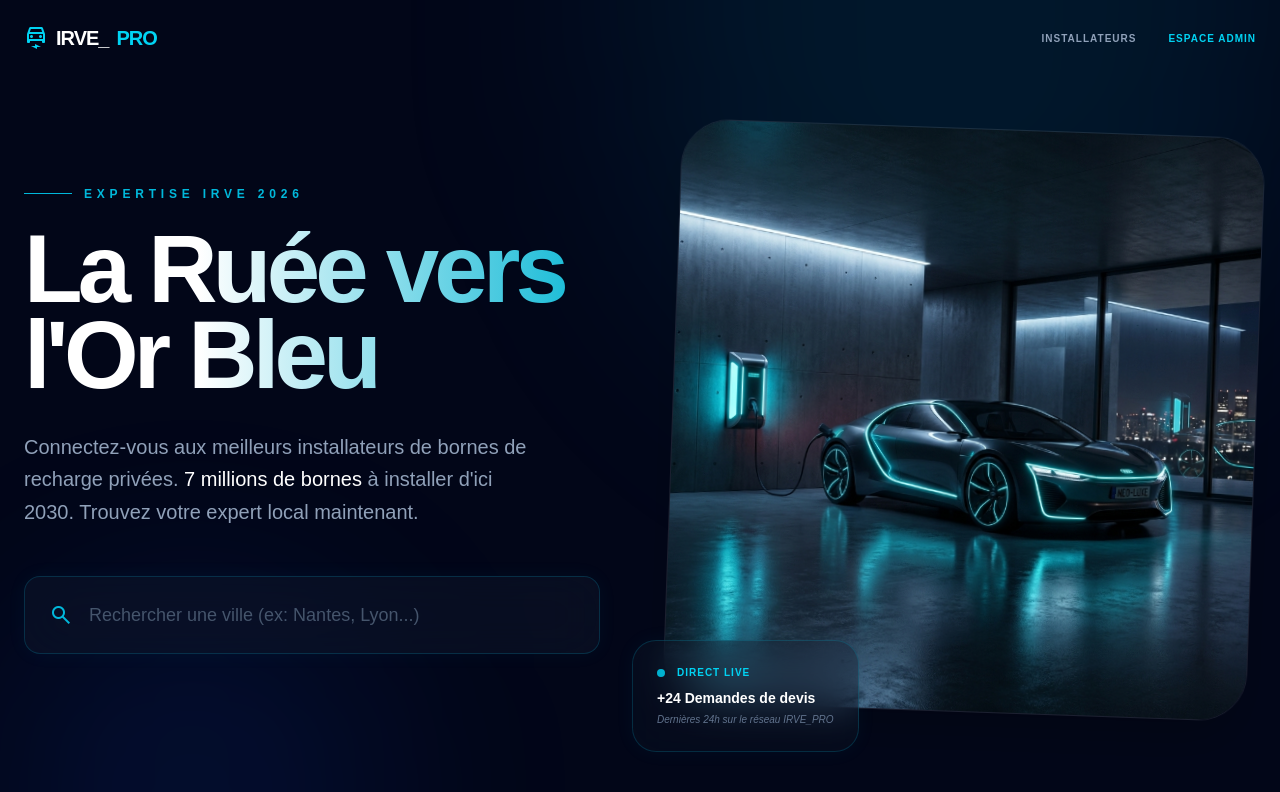
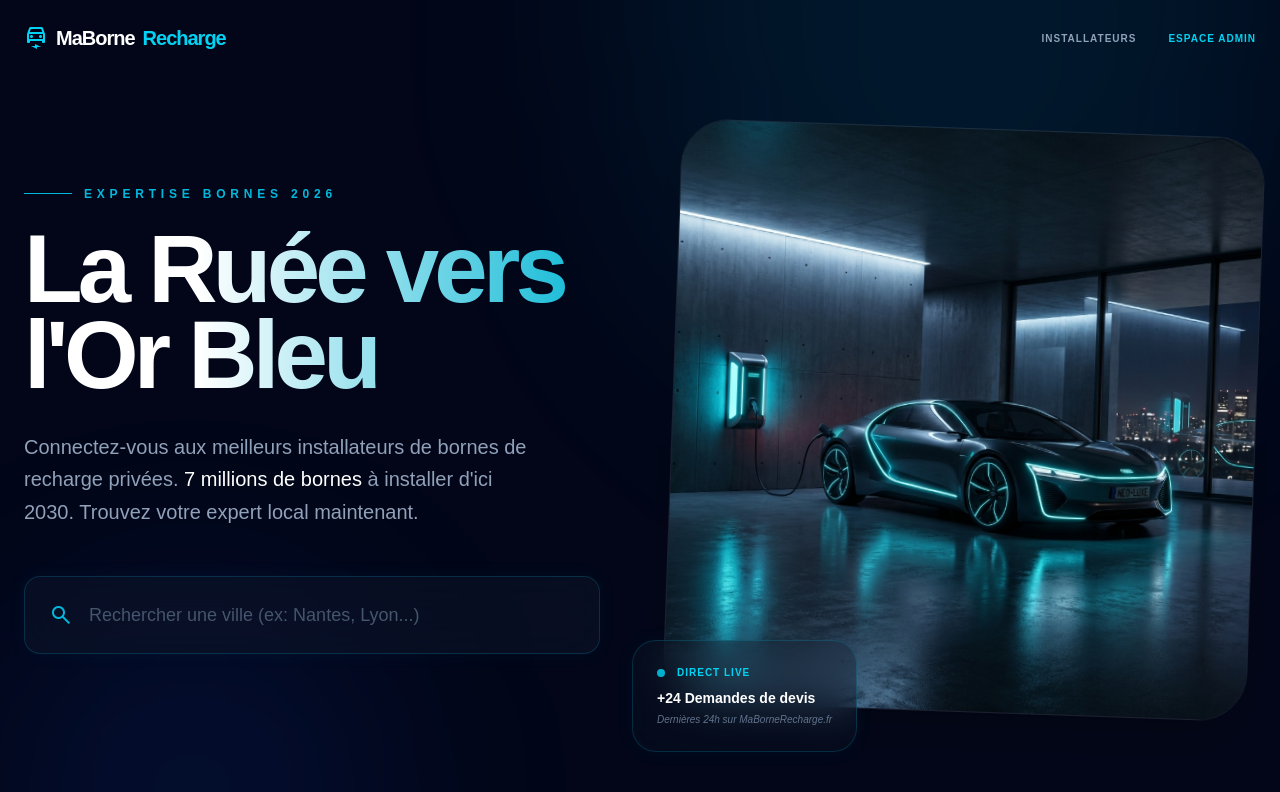
Before and after one commit to JaxProd/-my-irve-site, a Next.js app: page / in a window 1280 px wide. Shown: the top 792 px of the page. Built offline with nearby package versions, Linux system fonts and the light colour scheme.

Commit message:
style: global rebranding to MaBorneRecharge

```diff
--- a/src/app/[slug]/page.tsx
+++ b/src/app/[slug]/page.tsx
@@ -18,7 +18,7 @@ export default async function CityPage({ params }: { params: Promise<{ slug: str
       <nav className="p-6 border-b border-white/5 flex justify-between items-center bg-slate-900/50 backdrop-blur-xl sticky top-0 z-50">
         <a href="/" className="font-black text-xl tracking-tighter text-white flex items-center gap-2">
             <span className="material-symbols-outlined text-cyan-400">electric_car</span>
-            IRVE_<span className="text-cyan-400">PRO</span>
+            MaBorne<span className="text-cyan-400">Recharge</span>
         </a>
         <button className="text-[10px] font-bold uppercase tracking-widest bg-cyan-500/10 text-cyan-400 px-6 py-3 rounded-full border border-cyan-500/20 hover:bg-cyan-500/20 transition-all">
             Contact Expert
@@ -117,8 +117,8 @@ export default async function CityPage({ params }: { params: Promise<{ slug: str
 
       {/* FOOTER */}
       <footer className="border-t border-white/5 py-12 text-center text-[10px] text-slate-600 uppercase tracking-widest flex flex-col gap-4">
-        <div>IRVE_PRO — Expert local à {city.name}</div>
-        <a href="/devenir-partenaire" className="text-slate-800 hover:text-cyan-800 transition-colors">VOUS ÊTES INSTALLATEUR À {city.name.toUpperCase()} ? REJOINGNEZ-NOUS</a>
+        <div>MaBorneRecharge — Expert local à {city.name}</div>
+        <a href="/devenir-partenaire" className="text-slate-800 hover:text-cyan-800 transition-colors">VOUS ÊTES INSTALLATEUR À {city.name.toUpperCase()} ? REJOIGNEZ-NOUS</a>
       </footer>
     </main>
   );
--- a/src/app/admin/page.tsx
+++ b/src/app/admin/page.tsx
@@ -19,9 +19,9 @@ export default function AdminOverview()
           <div>
             <div className="flex items-center gap-2 text-cyan-500 mb-2">
               <span className="material-symbols-outlined">electric_car</span>
-              <span className="text-xs font-bold uppercase tracking-widest">Backoffice IRVE-PRO</span>
+              <span className="text-xs font-bold uppercase tracking-widest">Backoffice MaBorneRecharge</span>
             </div>
-            <h1 className="text-4xl font-black text-white italic tracking-tighter">EV_LEAD DATA</h1>
+            <h1 className="text-4xl font-black text-white italic tracking-tighter">DATA DASHBOARD</h1>
           </div>
           <nav className="flex gap-4">
             <a href="/admin/stats" className="bg-white/5 hover:bg-white/10 px-6 py-3 rounded-xl text-sm font-bold border border-white/10 transition-all">
@@ -126,8 +126,8 @@ export default function AdminOverview()
                         <div><strong className="text-white block">API Scraping</strong> Python extraction Qualifelec.</div>
                     </li>
                     <li className="flex items-start gap-3">
-                        <span className="material-symbols-outlined text-blue-500 text-sm">hub</span>
-                        <div><strong className="text-white block">Lead Broker</strong> Vente Webhook partenaires.</div>
+                        <span className="material-symbols-outlined text-cyan-500 text-sm">hub</span>
+                        <div><strong className="text-white block">MaBorne Broker</strong> Vente Webhook partenaires.</div>
                     </li>
                 </ul>
             </section>
--- a/src/app/devenir-partenaire/page.tsx
+++ b/src/app/devenir-partenaire/page.tsx
@@ -8,7 +8,7 @@ export default function DevenirPartenaire()
       <nav className="p-6 flex justify-between items-center absolute w-full z-50">
         <a href="/" className="font-black text-xl tracking-tighter text-white flex items-center gap-2">
             <span className="material-symbols-outlined text-cyan-400">electric_car</span>
-            IRVE_<span className="text-cyan-400">PRO</span>
+            MaBorne<span className="text-cyan-400">Recharge</span>
         </a>
         <div className="flex gap-8 text-[10px] font-bold uppercase tracking-widest text-slate-400">
             <a href="/" className="hover:text-white transition-colors">Accueil</a>
@@ -109,7 +109,7 @@ export default function DevenirPartenaire()
             {/* CTA FORM SECTION */}
             <div className="mt-20 max-w-xl mx-auto glass p-10 rounded-[3rem] border-glow relative overflow-hidden">
                 <div className="absolute top-0 right-0 w-32 h-32 bg-cyan-500/10 blur-3xl rounded-full"></div>
-                <h3 className="text-center text-white font-bold mb-8">Rejoindre le réseau IRVE_PRO</h3>
+                <h3 className="text-center text-white font-bold mb-8">Rejoindre le réseau MaBorneRecharge</h3>
 
                 <form
                   action="https://formspree.io/f/mzddblkk"
@@ -153,7 +153,7 @@ export default function DevenirPartenaire()
 
       {/* FOOTER */}
       <footer className="border-t border-white/5 py-12 text-center text-[10px] text-slate-600 uppercase tracking-widest">
-        © 2026 IRVE_PRO — Espace Partenaires Agréés
+        © 2026 MaBorneRecharge — Espace Partenaires Agréés
       </footer>
     </main>
   );
--- a/src/app/layout.tsx
+++ b/src/app/layout.tsx
@@ -13,8 +13,8 @@ const geistMono = Geist_Mono({
 });
 
 export const metadata: Metadata = {
-  title: "IRVE PRO - Expert en installation de bornes de recharge",
-  description: "Installation certifiée de bornes de recharge pour véhicules électriques. Devis gratuit en 48h.",
+  title: "MaBorneRecharge - Expert en installation de bornes de recharge",
+  description: "Bénéficiez d'une installation certifiée avec MaBorneRecharge. Devis gratuit en 48h partout en France.",
 };
 
 export default function RootLayout({
@@ -25,7 +25,7 @@ export default function RootLayout({
   return (
     <html lang="fr" suppressHydrationWarning>
       <head>
-        <link rel="stylesheet" href="https://fonts.googleapis.com/css2?family=Material+Symbols+Outlined:opsz,wght,FILL,GRAD@20..48,100..700,0..1,-50..200&icon_names=code,data_object,distance,electric_car,hub,link,query_stats,radio_button_unchecked,search,verified" />
+        <link rel="stylesheet" href="https://fonts.googleapis.com/css2?family=Material+Symbols+Outlined:opsz,wght,FILL,GRAD@20..48,100..700,0..1,-50..200&icon_names=code,data_object,distance,electric_car,hub,lightbulb,link,payments,query_stats,radio_button_unchecked,search,trending_up,verified" />
       </head>
       <body
         className={`${geistSans.variable} ${geistMono.variable} antialiased`}
--- a/src/app/page.tsx
+++ b/src/app/page.tsx
@@ -25,7 +25,7 @@ export default function Home()
       <nav className="p-6 flex justify-between items-center absolute w-full z-50">
         <div className="font-black text-xl tracking-tighter text-white flex items-center gap-2">
             <span className="material-symbols-outlined text-cyan-400">electric_car</span>
-            IRVE_<span className="text-cyan-400">PRO</span>
+            MaBorne<span className="text-cyan-400">Recharge</span>
         </div>
         <div className="flex gap-8 text-[10px] font-bold uppercase tracking-widest text-slate-400">
             <a href="/devenir-partenaire" className="hover:text-cyan-400 transition-colors">Installateurs</a>
@@ -43,7 +43,7 @@ export default function Home()
           <div className="text-left">
             <div className="flex items-center gap-3 mb-6">
                 <span className="h-[1px] w-12 bg-cyan-500"></span>
-                <span className="text-cyan-500 text-xs font-bold uppercase tracking-[0.4em]">Expertise IRVE 2026</span>
+                <span className="text-cyan-500 text-xs font-bold uppercase tracking-[0.4em]">Expertise Bornes 2026</span>
             </div>
             <h1 className="text-6xl md:text-8xl font-black mb-8 leading-[0.9] tracking-tighter text-or-bleu">
               La Ruée vers<br /> l'<span className="text-cyan-400">Or Bleu</span>
@@ -103,7 +103,7 @@ export default function Home()
                     <span className="text-[10px] font-bold uppercase tracking-widest text-cyan-400">Direct Live</span>
                 </div>
                 <p className="text-sm font-bold text-white mb-1">+24 Demandes de devis</p>
-                <p className="text-[10px] text-slate-500 italic">Dernières 24h sur le réseau IRVE_PRO</p>
+                <p className="text-[10px] text-slate-500 italic">Dernières 24h sur MaBorneRecharge.fr</p>
             </div>
           </div>
         </div>
@@ -143,7 +143,7 @@ export default function Home()
 
       {/* FOOTER */}
       <footer className="border-t border-white/5 py-12 text-center text-[10px] text-slate-600 uppercase tracking-widest">
-        © 2026 IRVE_PRO — Technologies pour la transition énergétique
+        © 2026 MaBorneRecharge — Technologies pour la transition énergétique
       </footer>
     </main>
   );
```
